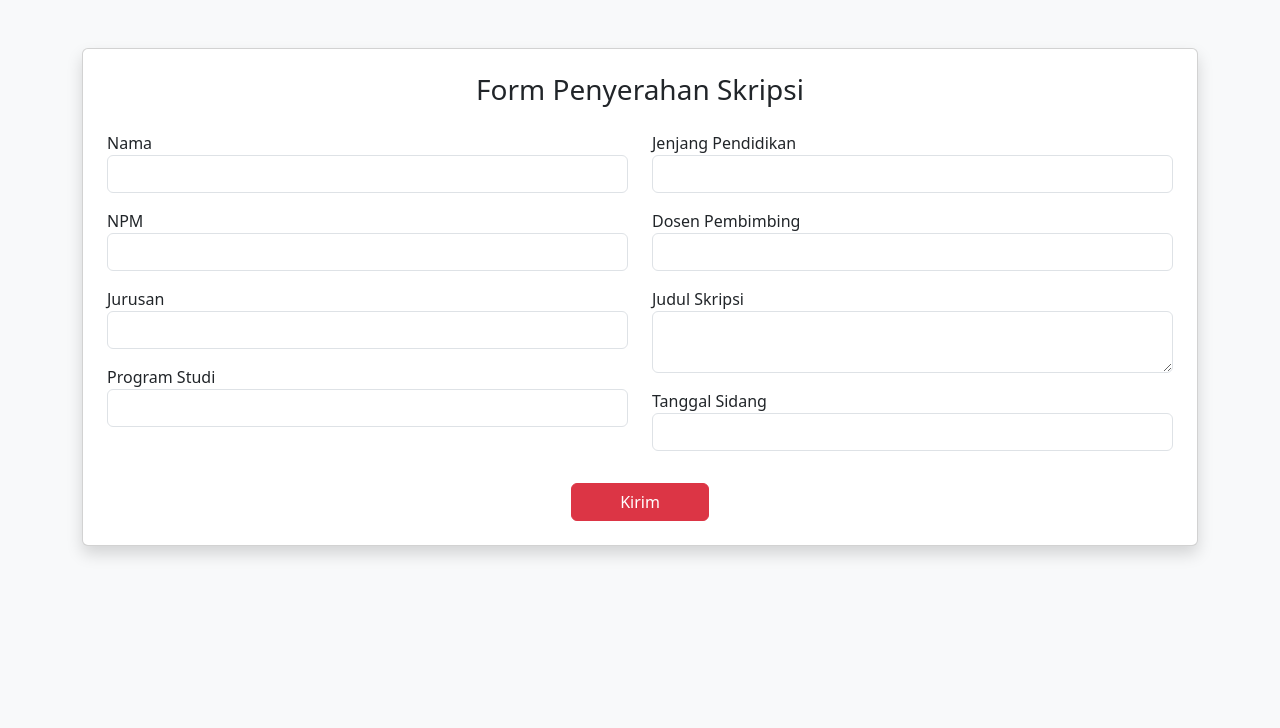
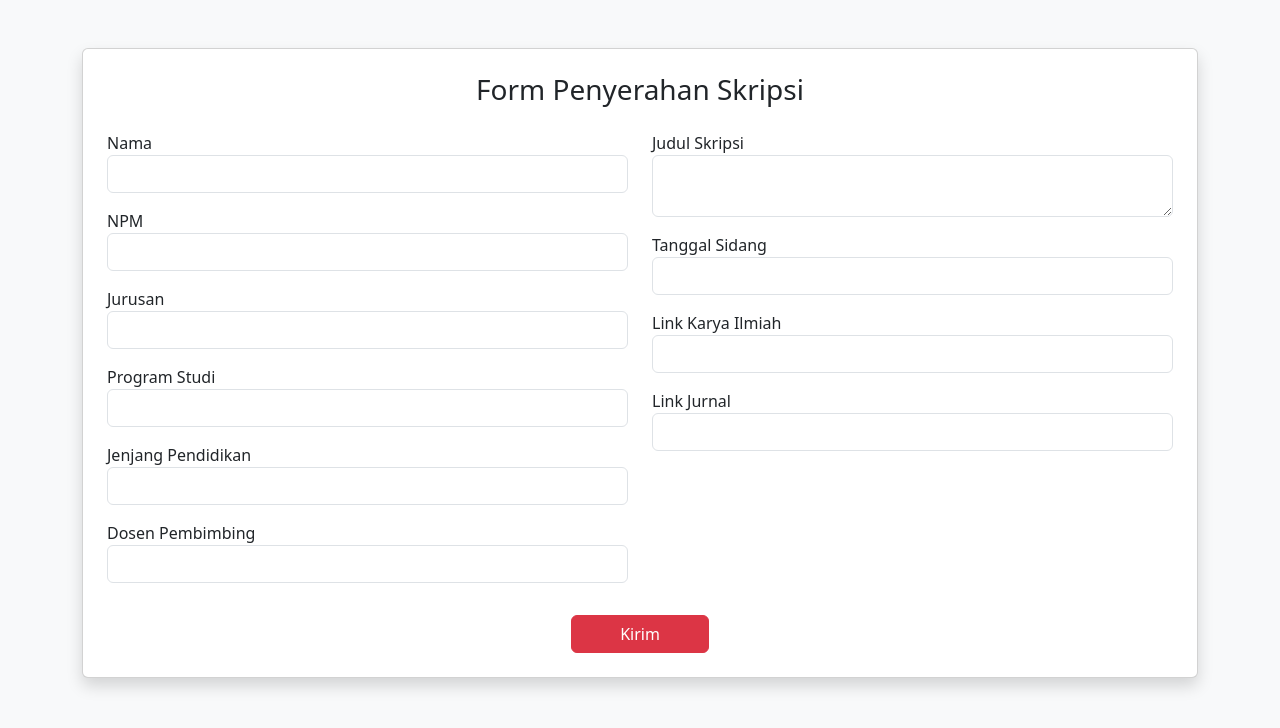
Before and after one commit to musuna55555/Program-Administrasi, a Flask app: page /form/penyerahan-skripsi in a window 1280 px wide. Shown: the top 728 px of the page. Run offline with Flask 3, Linux system fonts and the light colour scheme.

Commit message:
Add fields for scientific work links in submission form and database

```diff
--- a/app.py
+++ b/app.py
@@ -77,6 +77,8 @@ def init_db():
             sifat TEXT,
             namahewan TEXT,
             asalhewan TEXT,
+            linkkaryailmiah TEXT,
+            linkjurnal TEXT,
             created_at TEXT DEFAULT CURRENT_TIMESTAMP
         )
     ''')
@@ -170,6 +172,8 @@ def submit():
         request.form.get('sifat'),
         request.form.get('namahewan'),
         request.form.get('asalhewan'),
+        request.form.get('linkkaryailmiah'),
+        request.form.get('linkjurnal'),
         now   # ← TAMBAH INI
     )
 
@@ -182,10 +186,10 @@ def submit():
         alamatmaha, namaortu, pekerortu, alamatortu,
         judul, doping, namatumbuhan, asaltumbuhan, keperluan,
         rencanapenel, tglsidang, hari, tgl, jam,
-        doji1, doji2, doji3, wa, tempat, sifat,namahewan, asalhewan,
+        doji1, doji2, doji3, wa, tempat, sifat,namahewan, asalhewan, linkkaryailmiah, linkjurnal,
         created_at   -- ← TAMBAH INI
     )
-    VALUES (?, ?, ?, ?, ?, ?, ?, ?, ?, ?, ?, ?, ?, ?, ?, ?, ?, ?, ?, ?, ?, ?, ?, ?, ?, ?, ?, ?, ?, ?, ?, ?, ?)
+    VALUES (?, ?, ?, ?, ?, ?, ?, ?, ?, ?, ?, ?, ?, ?, ?, ?, ?, ?, ?, ?, ?, ?, ?, ?, ?, ?, ?, ?, ?, ?, ?, ?, ?, ?, ?)
     """, data)
 
     conn.commit()
--- a/templates/form_penyerahan_skripsi.html
+++ b/templates/form_penyerahan_skripsi.html
@@ -10,9 +10,7 @@
   <body class="bg-light">
     <div class="container mt-5">
       <div class="card shadow p-4">
-        <h3 class="mb-4 text-center">
-          Form Penyerahan Skripsi
-        </h3>
+        <h3 class="mb-4 text-center">Form Penyerahan Skripsi</h3>
 
         <form action="/submit" method="POST">
           <input
@@ -34,21 +32,25 @@
 
               <label>Program Studi</label>
               <input class="form-control mb-3" name="prodi" />
-            </div>
 
-            <div class="col-md-6">
               <label>Jenjang Pendidikan</label>
               <input class="form-control mb-3" name="jp" />
 
-                <label>Dosen Pembimbing</label>
-                <input class="form-control mb-3" name="doping" />
+              <label>Dosen Pembimbing</label>
+              <input class="form-control mb-3" name="doping" />
+            </div>
+            <div class="col-md-6">
+              <label>Judul Skripsi</label>
+              <textarea class="form-control mb-3" name="judul"></textarea>
 
-                <label>Judul Skripsi</label>
-                <textarea class="form-control mb-3" name="judul"></textarea>
+              <label>Tanggal Sidang</label>
+              <input class="form-control mb-3" name="tglsidang" />
 
-                <label>Tanggal Sidang</label>
-                <input class="form-control mb-3" name="tglsidang" />
+              <label>Link Karya Ilmiah</label>
+              <input class="form-control mb-3" name="linkkaryailmiah" />
 
+              <label>Link Jurnal</label>
+              <input class="form-control mb-3" name="linkjurnal" />
             </div>
           </div>
 
```
Also changed, not shown: database.db, 1 other file.
